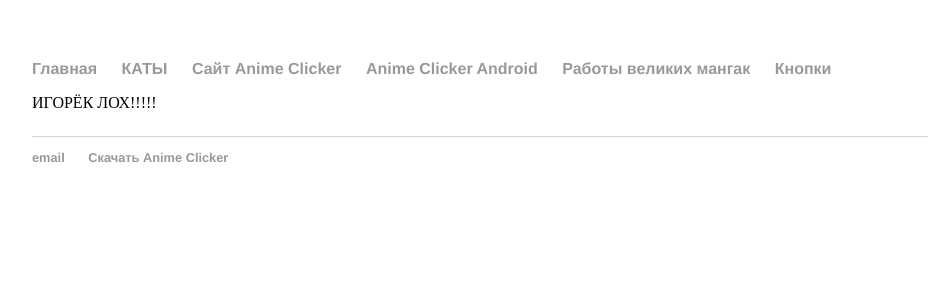
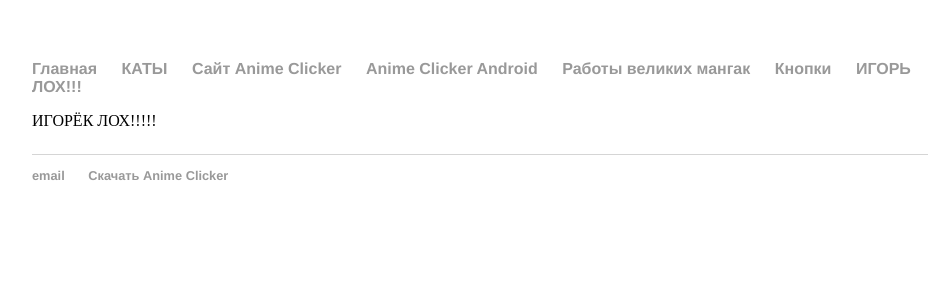
Before and after one commit to catink123/catink123.github.io, a Jekyll site: the page built from igorlox/index.html, in a window 1280 px wide. Shown: the top 300 px of the page, without its empty margins (160-1101 px from the left). Built offline with Jekyll 4.4.1, drawn with Linux system fonts in a browser that asks for light colours.

Commit message:
Update default.html

```diff
--- a/_layouts/default.html
+++ b/_layouts/default.html
@@ -14,6 +14,7 @@
 					<li><a href="/ac-android">Anime Clicker Android</a></li>
 					<li><a href="/artworks">Работы великих мангак</a></li>
 					<li><a href="/buttons">Кнопки</a></li>
+				<li><a href="/igorlox">ИГОРЬ ЛОХ!!!</a></li>
 	    		</ul>
 			</nav>
 			<div class="container">
```
